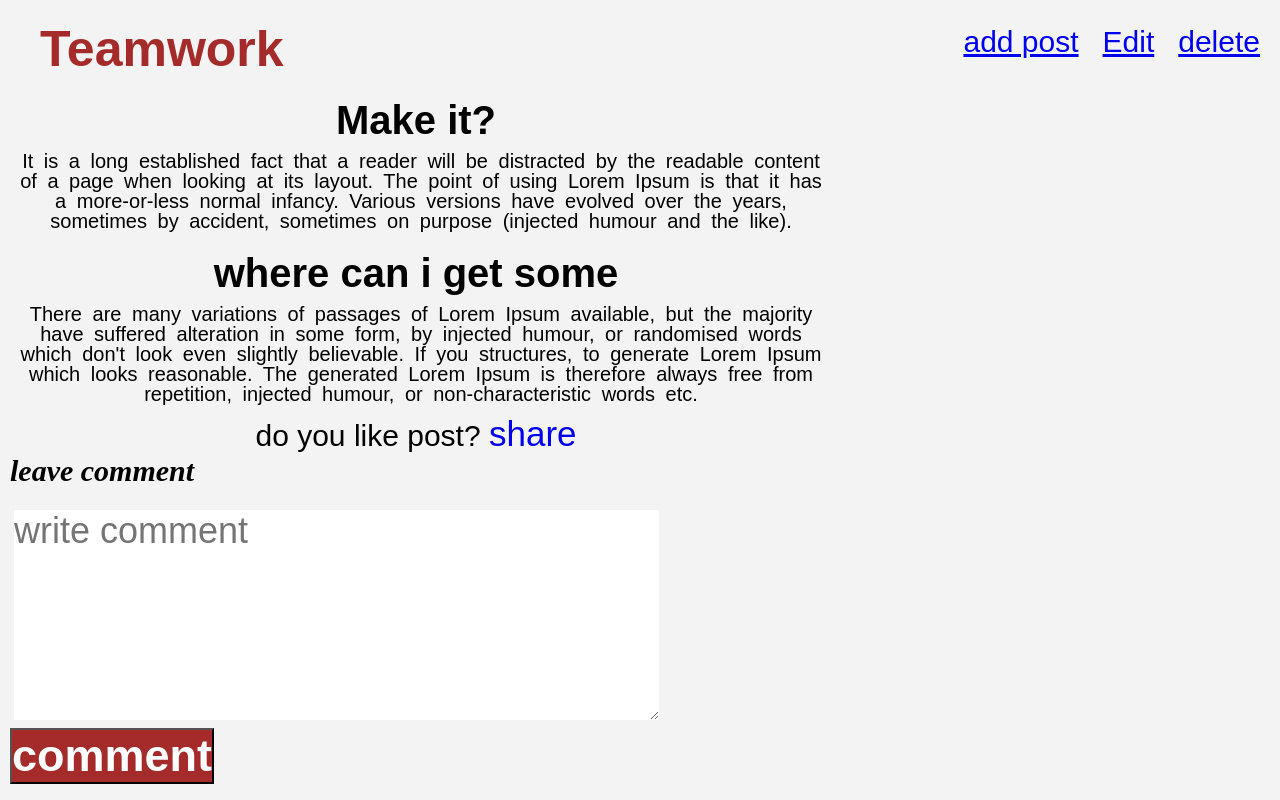
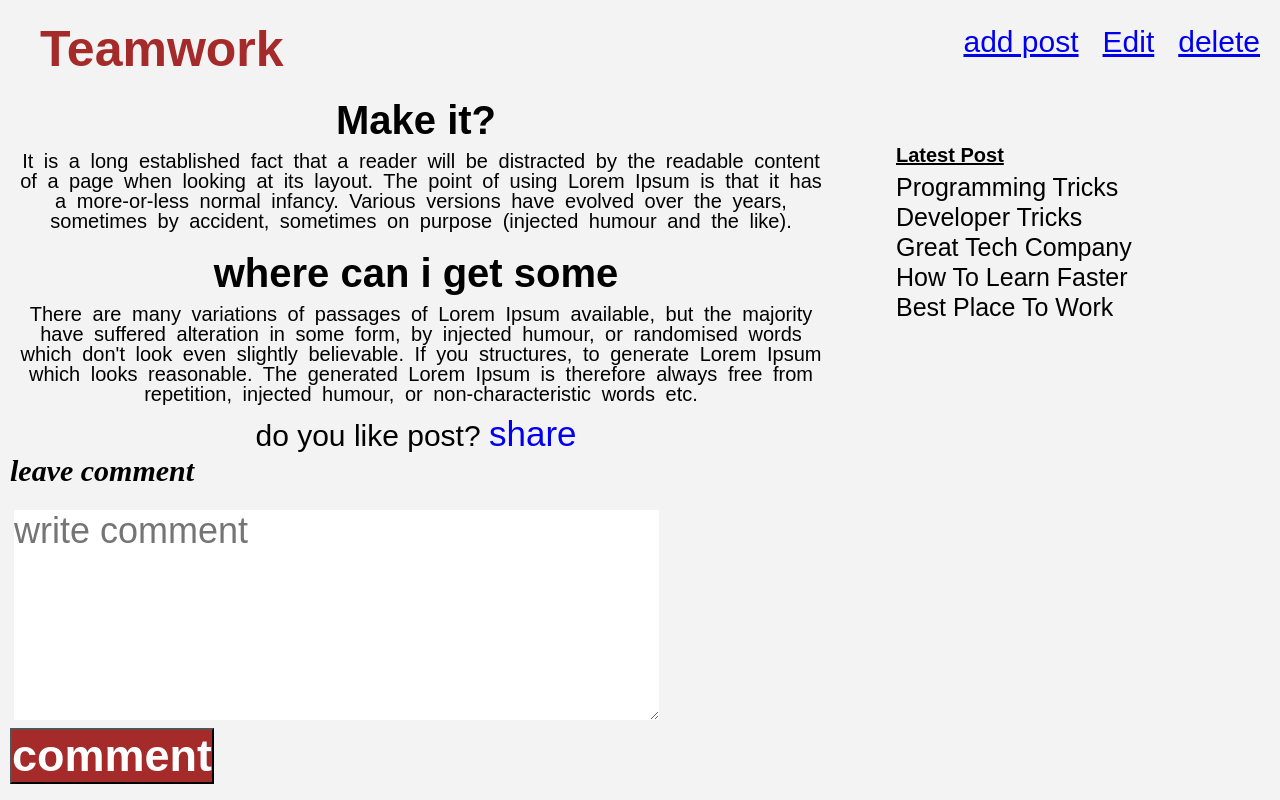
Before and after one commit to Gilbertelnino/twork, a plain HTML site: page ui/html/app.html in a window 1280 px wide. Drawn offline with Linux system fonts and the light colour scheme.

Commit message:
display aside bar

```diff
--- a/ui/css/index.css
+++ b/ui/css/index.css
@@ -150,6 +150,9 @@ i{
         background-color: brown;
         font-size: 25px
     }
+    #sidebar {
+        display: block
+    }
     #sidebar h2{
         font-family: Arial, Helvetica, sans-serif;
         font-size: 20px;
@@ -223,7 +226,9 @@ i{
         cursor: pointer;
         background: #4CAF50
     }
-
+    #sidebar {
+        display: block;
+    }
   }
   @media screen and (min-width: 1600px) {
     .title{
@@ -277,7 +282,8 @@ i{
   #sidebar{
       float: right;
       width: 30%;
-      margin-top: -310px
+      margin-top: -310px;
+      display: block
 
   }
   #sidebar h2{
```
